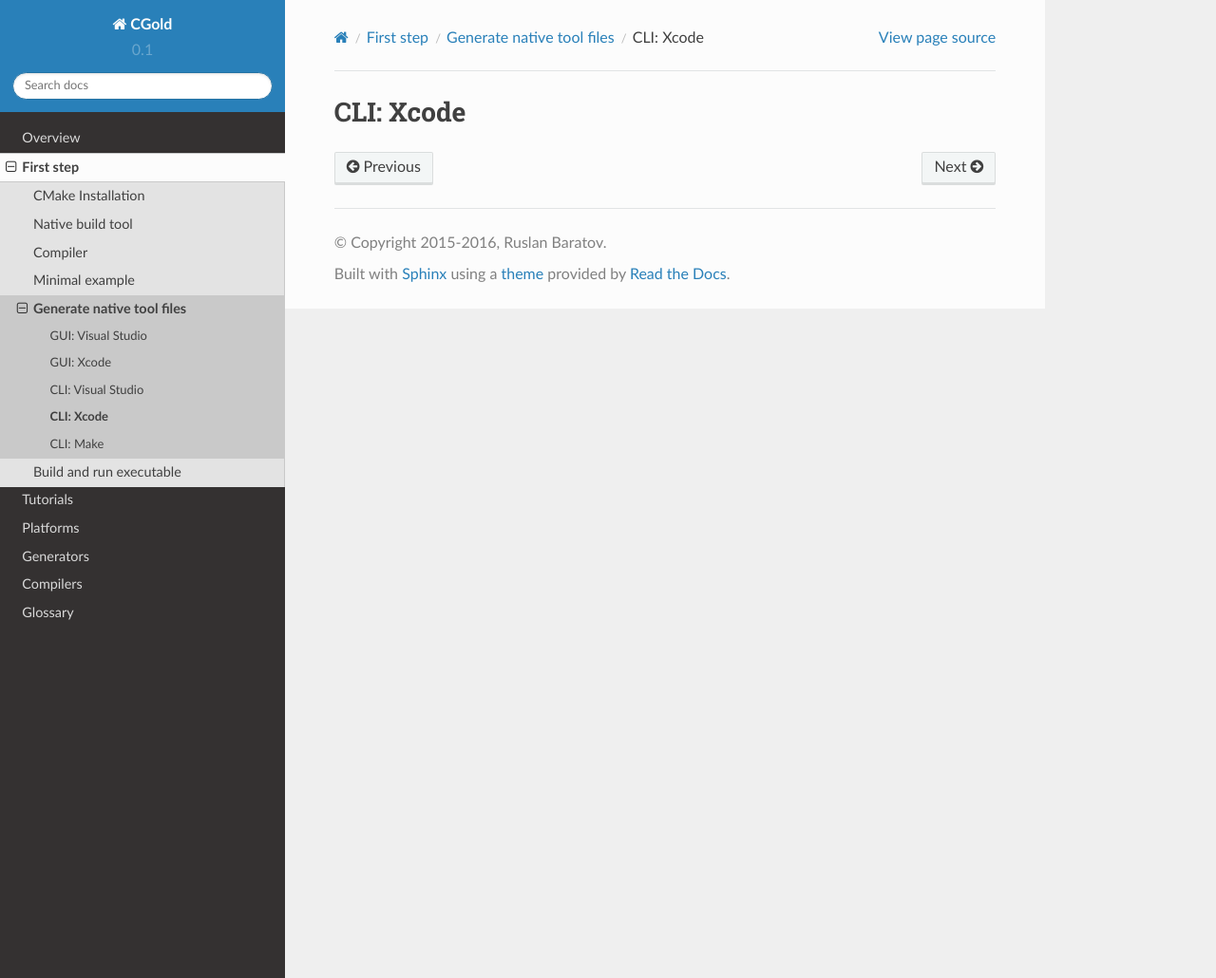
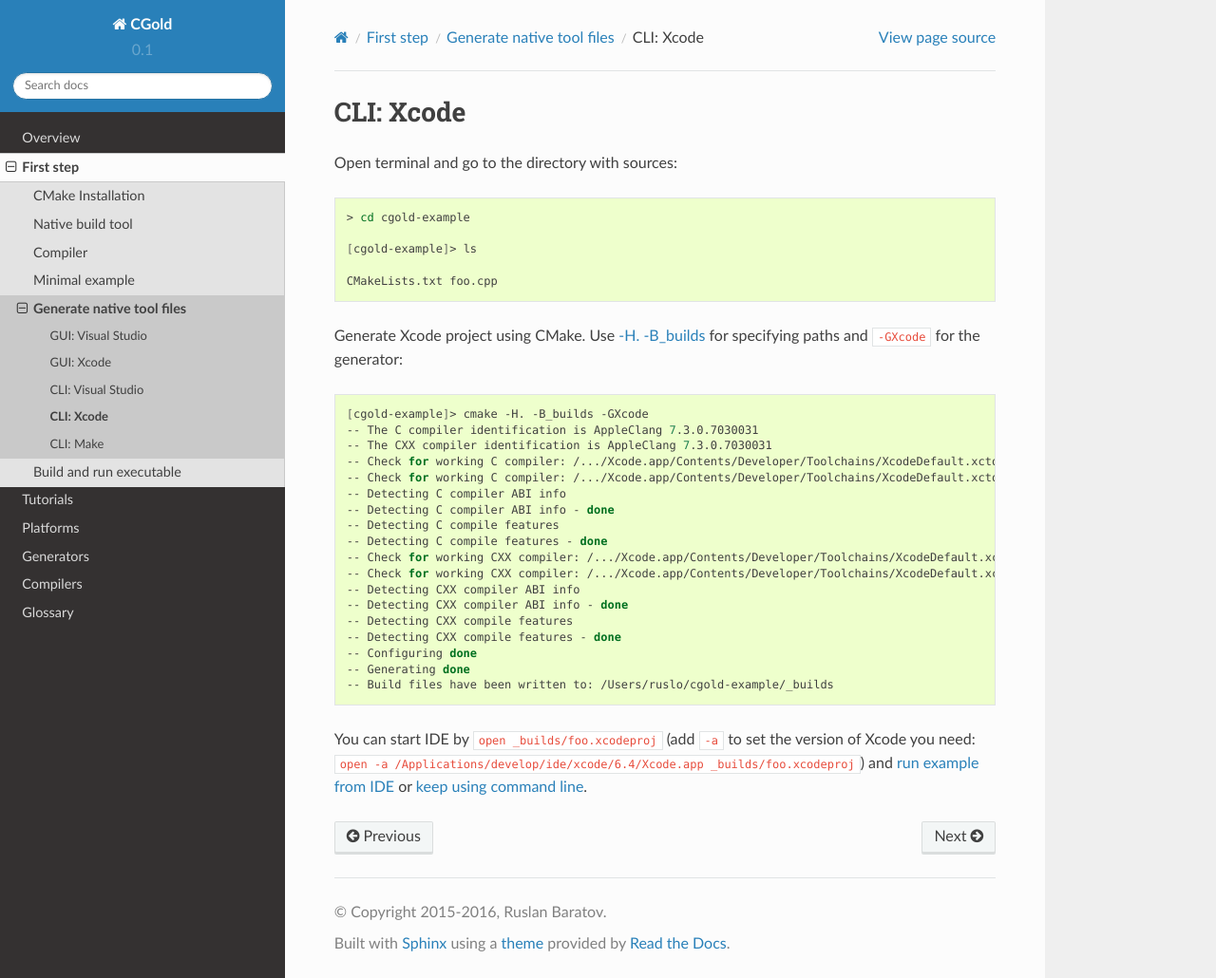
Before and after one commit to ruslo/CGold, a Sphinx documentation site: the page built from docs/first-step/generate-native-tool/cli-xcode.rst, in a window 1280 px wide and 1030 px high. Shown: the whole window at 95% size. Built offline with Sphinx 7.4.7 and the Read the Docs theme 2.0.0, drawn with Linux system fonts in a browser that asks for light colours.

Commit message:
Generate native tool: CLI + Xcode

```diff
--- a/docs/first-step/generate-native-tool/cli-xcode.rst
+++ b/docs/first-step/generate-native-tool/cli-xcode.rst
@@ -3,3 +3,44 @@
 
 CLI: Xcode
 ----------
+
+Open terminal and go to the directory with sources:
+
+.. code-block:: shell
+
+  > cd cgold-example
+
+  [cgold-example]> ls
+
+  CMakeLists.txt foo.cpp
+
+Generate Xcode project using CMake. Use
+:ref:`-H. <-H>` :ref:`-B_builds <-B>` for specifying paths
+and ``-GXcode`` for the generator:
+
+.. code-block:: shell
+
+  [cgold-example]> cmake -H. -B_builds -GXcode
+  -- The C compiler identification is AppleClang 7.3.0.7030031
+  -- The CXX compiler identification is AppleClang 7.3.0.7030031
+  -- Check for working C compiler: /.../Xcode.app/Contents/Developer/Toolchains/XcodeDefault.xctoolchain/usr/bin/clang
+  -- Check for working C compiler: /.../Xcode.app/Contents/Developer/Toolchains/XcodeDefault.xctoolchain/usr/bin/clang -- works
+  -- Detecting C compiler ABI info
+  -- Detecting C compiler ABI info - done
+  -- Detecting C compile features
+  -- Detecting C compile features - done
+  -- Check for working CXX compiler: /.../Xcode.app/Contents/Developer/Toolchains/XcodeDefault.xctoolchain/usr/bin/clang++
+  -- Check for working CXX compiler: /.../Xcode.app/Contents/Developer/Toolchains/XcodeDefault.xctoolchain/usr/bin/clang++ -- works
+  -- Detecting CXX compiler ABI info
+  -- Detecting CXX compiler ABI info - done
+  -- Detecting CXX compile features
+  -- Detecting CXX compile features - done
+  -- Configuring done
+  -- Generating done
+  -- Build files have been written to: /Users/ruslo/cgold-example/_builds
+
+You can start IDE by ``open _builds/foo.xcodeproj`` (add ``-a`` to set
+the version of Xcode you need:
+``open -a /Applications/develop/ide/xcode/6.4/Xcode.app _builds/foo.xcodeproj``)
+and :doc:`run example from IDE </first-step/run-executable/ide-xcode>`
+or :doc:`keep using command line </first-step/run-executable/cli-xcode>`.
```
